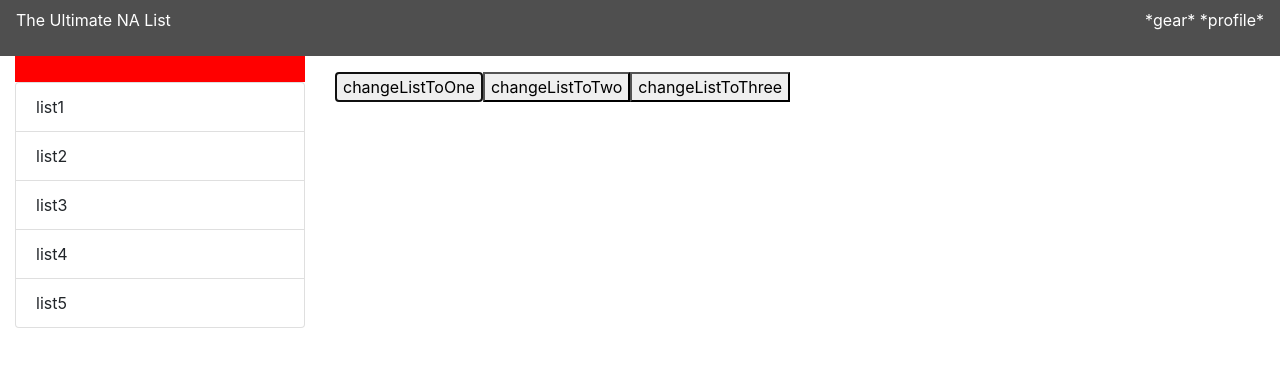
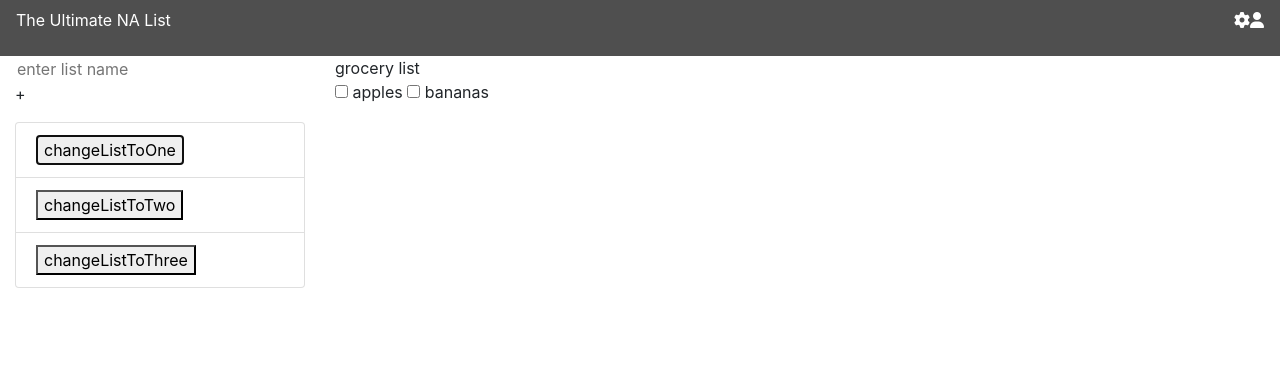
Before and after one commit to keltonlee7536/Todo-App, a plain HTML site: page index.html in a window 1280 px wide. Both pictures are taken after a click on the button "changeListToOne". Drawn offline with nearby package versions, Linux system fonts and the light colour scheme.

Commit message:
9.20 11:07am

```diff
--- a/CSS/style.scss
+++ b/CSS/style.scss
@@ -16,15 +16,7 @@
 
 .listSearchBox {
     border:15px;
-    display:block;
-    background-color:red;
+    display:inline;
     width:100%;
+    border-color:grey;
 }
-
-.changeListFunctions {
-    display:flex;
-}
-
-button {
-    text-decoration:none;
-}
--- a/index.html
+++ b/index.html
@@ -1,6 +1,7 @@
 <!DOCTYPE html>
 <html lang="en">
 <head>
+    <script src="https://kit.fontawesome.com/f6f7d81665.js" crossorigin="anonymous"></script>
     <link rel="stylesheet" href="https://cdn.jsdelivr.net/npm/bootstrap@4.3.1/dist/css/bootstrap.min.css" integrity="sha384-ggOyR0iXCbMQv3Xipma34MD+dH/1fQ784/j6cY/iJTQUOhcWr7x9JvoRxT2MZw1T" crossorigin="anonymous">
     <meta charset="UTF-8">
     <link rel="stylesheet" type="text/css" href="CSS/style.css">
@@ -11,54 +12,29 @@
     <div class="outer">
         <nav class="navbar">
             <p class="leftnav">The Ultimate NA List</p>
-            <p class="rightnav">*gear* *profile*</p>
+            <p class="rightnav"><i class="fa-solid fa-gear"></i><i class="fa-solid fa-user"></i></p>
         </nav>
 
         <div class="container-fluid">
           <div class="row">
             <div class="col-3">
-                <input class="listSearchBox"></input>
+                <input class="listSearchBox" placeholder="enter list name" id="usersearch"></input><p>+</p>
                         <ul class="list-group">
-                            <li class="list-group-item" id="list1">list1</li>
-                            <li class="list-group-item" id="list2">list2</li>
-                            <li class="list-group-item" id="list3">list3</li>
-                            <li class="list-group-item" id="list4">list4</li>
-                            <li class="list-group-item" id="list5">list5</li>
+                            <li class="list-group-item"><button onclick="changeList(0)">changeListToOne</button></li>
+                            <li class="list-group-item"><button onclick="changeList(1)">changeListToTwo</button></li>
+                            <li class="list-group-item"><button onclick="changeList(2)">changeListToThree</button></li>
                           </ul>
                     </div>
 
                 </ul>
-                <div class="col-8"><!--main area-->
+                <div class="col-8" id="displayList">
 
+                    <div class="listName">
 
-                  <p id="displayList"> </p>
-                  <div class="changeListFunctions">
-                  <button onclick="changeListToOne()">changeListToOne</button>
-                  <button onclick="changeListToTwo()">changeListToTwo</button>
-                  <button onclick="changeListToThree()">changeListToThree</button>
-                  </div>
+                    </div>
+                        <div class="tasks">
 
-
-                    <script>
-                        const lists = {
-                            1: {title:"grocery list", tasks:[{name: 'apples', completed:false}, {name: 'bananas', completed:false}]},
-                            2: {title:"grocery list two", tasks:[ {name: 'milk', completed:false}, {name: 'cheese', completed:false}]}
-                        }
-
-                        function changeListToOne() {
-                        document.getElementById("displayList").innerHTML = "listOne";
-                        }
-
-                        function changeListToTwo() {
-                        document.getElementById("displayList").innerHTML = "listTwo";
-                        }
-
-                        function changeListToThree() {
-                        document.getElementById("displayList").innerHTML = "listThree";
-                        }
-
-                    </script>
-
+                    </div>
                 </div>
             </div>
 
--- a/script.js
+++ b/script.js
@@ -6,58 +6,100 @@
 //removeAllTodosCompleted
 
 
-document.getElementById("displayList").innerHTML = "lists!";
+// document.getElementById("displayList").innerHTML = "lists!";
+
+// const lists = {
+//     1: {name:"grocery list", tasks:[{name: 'apples', completed:false}, {name: 'bananas', completed:false}]},
+//     2: {name:"grocery list two", tasks:[ {name: 'milk', completed:false}, {name: 'cheese', completed:false}]}
+// }
+
+// const currentList = lists[0];
 
 
+// function render() {
+//     // this will hold the html that will be displayed in the sidebar
+//     let listsHtml = '<ul class="list-group">';
+//     // iterate through the lists to get their names
+//     lists.forEach((list) => {
+//       listsHtml += `<li class="list-group-item">${list.name}</li>`;
+//     });
 
-const lists = {
-    1: {title:"grocery list", tasks:[{name: 'apples', completed:false}, {name: 'bananas', completed:false}]},
-    2: {title:"grocery list two", tasks:[ {name: 'milk', completed:false}, {name: 'cheese', completed:false}]}
+//     listsHtml += '</ul>';
+//     // print out the lists
+
+//     document.getElementById('lists').innerHTML = listsHtml;
+//     // print out the name of the current list
+
+//     document.getElementById('current-list-name').innerText = currentList.name;
+//     // iterate over the todos in the current list
+
+//     let todosHtml = '<ul class="list-group-flush">';
+//     currentList.todos.forEach((list) => {
+//       todosHtml += `<li class="list-group-item">${todo.text}</li>`;
+//     });
+//     // print out the todos
+//     document.getElementById('current-list-todos').innerHTML = todosHtml;
+//    }
+
+
+//    function addTodo() {
+//     // get the todo text from the todo input box
+//     const text = document.getElementById('todo-input-box').value;
+//     if(text) {
+//       currentList.todos.push({
+//         text: text,
+//         completed: false
+//       })
+//       render();
+//     }
+//    }
+
+
+//    function save() {
+//     localStorage.setItem('currentList', JSON.stringify(currentList));
+//     localStorage.setItem('lists', JSON.stringify(lists));
+//    }
+
+
+function getTasksHtml(tasks){
+    let tasksHtml = "";
+    for (let taskItem of tasks) {
+        tasksHtml += `
+            <input type="checkbox" ${taskItem.completed ? 'checked' : ''}" />
+            <label>${taskItem.name}</label>
+        `
+    }
+    return tasksHtml
 }
 
-const currentList = lists[0];
+function displayList(listData){
+    let name = listData.name;
+    let tasks = listData.tasks;
+    let tasksHtml = getTasksHtml(tasks);
+    let listName = document.querySelector('.listName')
+
+    let tasksElement = document.querySelector(".tasks")
 
 
-function render() {
-    // this will hold the html that will be displayed in the sidebar
-    let listsHtml = '<ul class="list-group">';
-    // iterate through the lists to get their names
-    lists.forEach((list) => {
-      listsHtml += `<li class="list-group-item">${list.name}</li>`;
-    });
+    listName.textContent = name
+    tasksElement.innerHTML = tasksHtml
+}
 
-    listsHtml += '</ul>';
-    // print out the lists
+const lists = [
+{name:"grocery list", tasks:[{name: 'apples', completed:false}, {name: 'bananas', completed:false}]},
+{name:"grocery list two", tasks:[ {name: 'milk', completed:false}, {name: 'cheese', completed:false}]}
+]
 
-    document.getElementById('lists').innerHTML = listsHtml;
-    // print out the name of the current list
-
-    document.getElementById('current-list-name').innerText = currentList.name;
-    // iterate over the todos in the current list
-
-    let todosHtml = '<ul class="list-group-flush">';
-    currentList.todos.forEach((list) => {
-      todosHtml += `<li class="list-group-item">${todo.text}</li>`;
-    });
-    // print out the todos
-    document.getElementById('current-list-todos').innerHTML = todosHtml;
-   }
+function changeList(position) {
+    if(position >= lists.length) {
+        alert('No list exists')
+    } else {
+        displayList(lists[position])
+    }
 
 
-   function addTodo() {
-    // get the todo text from the todo input box
-    const text = document.getElementById('todo-input-box').value;
-    if(text) {
-      currentList.todos.push({
-        text: text,
-        completed: false
-      })
-      render();
-    }
-   }
+}
 
-
-   function save() {
-    localStorage.setItem('currentList', JSON.stringify(currentList));
-    localStorage.setItem('lists', JSON.stringify(lists));
-   }
+function test() {
+    console.log('test')
+}
```
Also changed, not shown: CSS/style.css, 1 other file.
